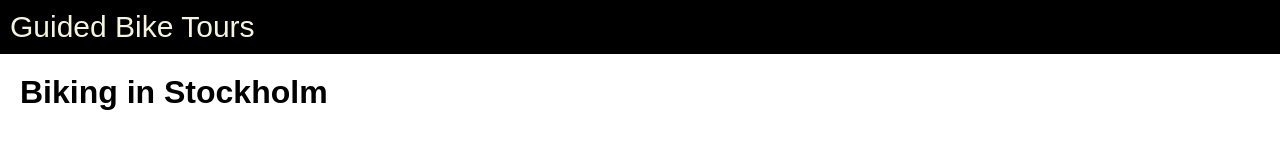
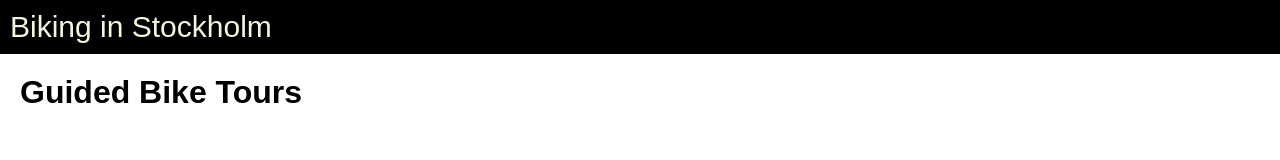
Before and after one commit to jakru00/ISBI_Assignment_3, a plain HTML site: page page3/page3.html in a window 1280 px wide. Shown: the top 160 px of the page. Drawn offline with Linux system fonts and the light colour scheme; files that its build step writes are made by us from their sources.

Commit message:
corrected titles

```diff
--- a/page3/page3.html
+++ b/page3/page3.html
@@ -7,11 +7,11 @@
 </head>
 <body>
     <div class="header">
-        Guided Bike Tours
+        Biking in Stockholm
     </div>
     <div class="content">
         <div class="title">
-            <h1>Biking in Stockholm</h1>
+            <h1>Guided Bike Tours</h1>
         </div>
         <div class="text">
 
```
